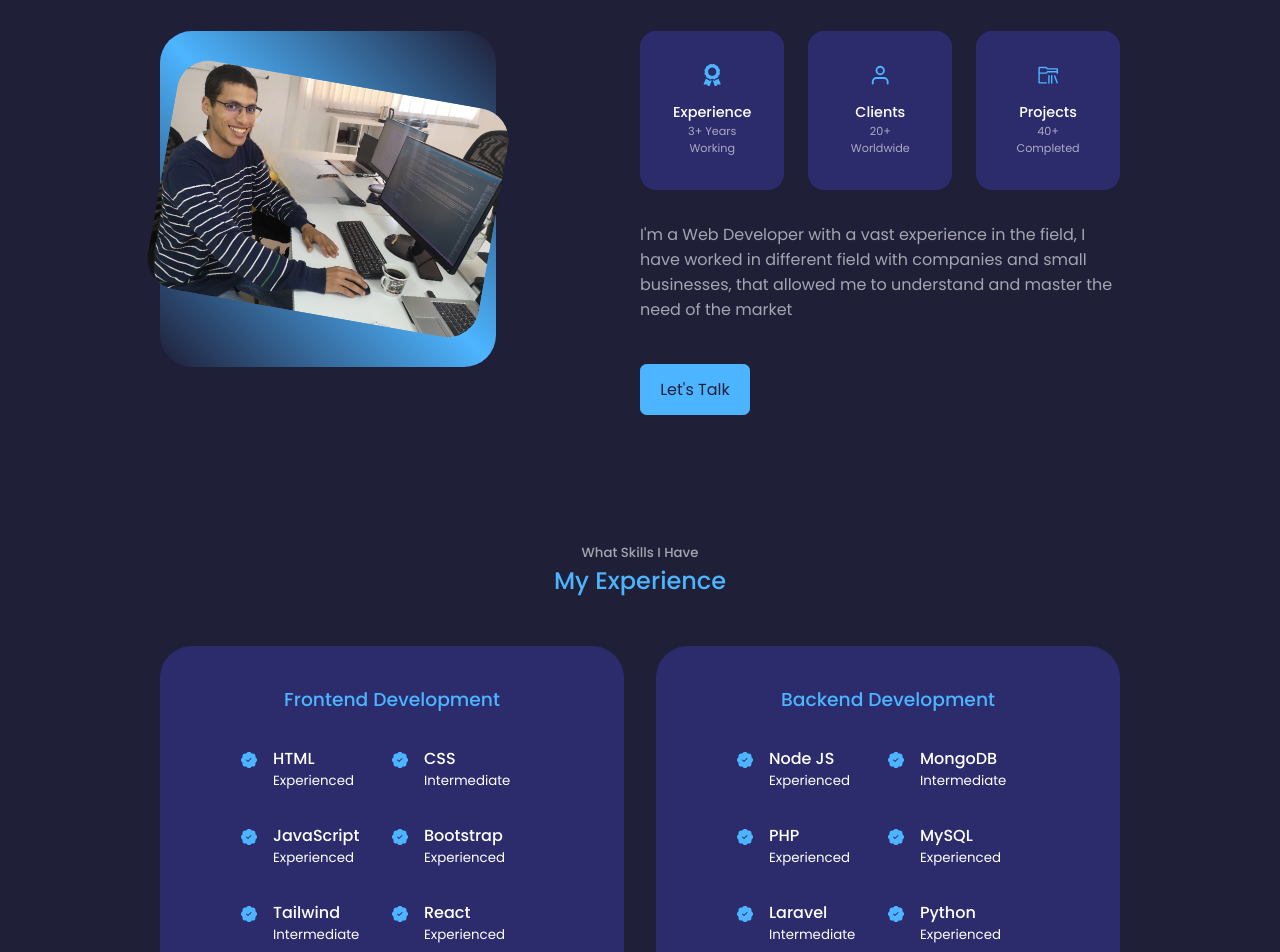
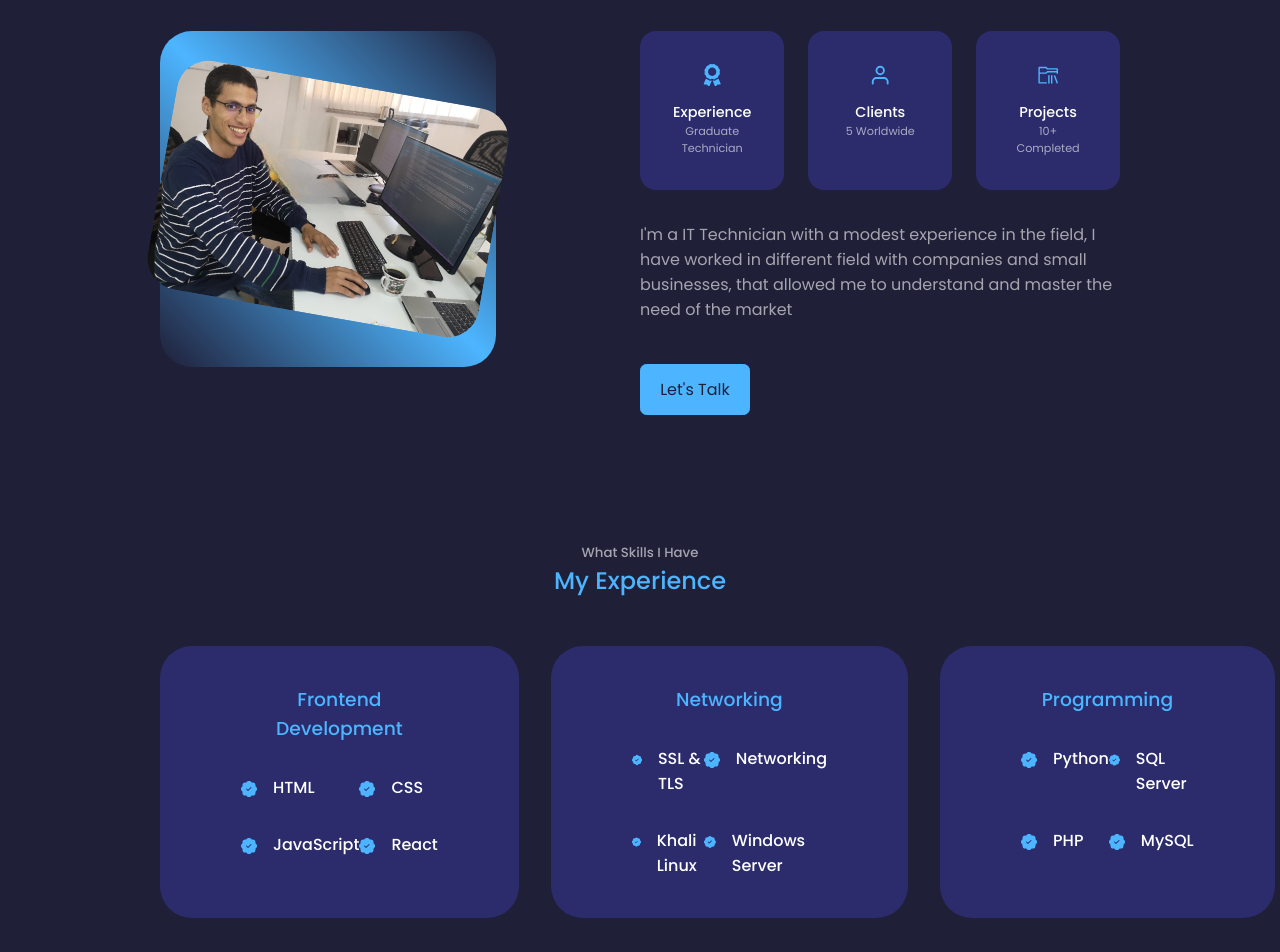
Before and after one commit to A-min-E/React-Portfolio, a React (Create React App) app: page / in a window 1280 px wide. Shown: the part 1000-1952 px from the top of the page. Built offline with nearby package versions, Linux system fonts and the light colour scheme.

Commit message:
My Experience and About Me are finished also the launguage Toggel is set to potion fixed and scaled to 1.5 so it looks bigger and sticks in the header

```diff
--- a/src/components/experience/Experience.jsx
+++ b/src/components/experience/Experience.jsx
@@ -17,94 +17,102 @@ const Experience = () => {
               <BsPatchCheckFill className="icon" />
               <div>
                 <h4>HTML</h4>
-                <small className="text-light">{t("exper")}</small>
+                {/* <small className="text-light">{t("exper")}</small> */}
               </div>
             </article>
             <article className="experience__details">
               <BsPatchCheckFill className="icon" />
               <div>
                 <h4>CSS</h4>
-                <small className="text-light">{t("inter")}</small>
+                {/* <small className="text-light">{t("inter")}</small> */}
               </div>
             </article>
             <article className="experience__details">
               <BsPatchCheckFill className="icon" />
               <div>
                 <h4>JavaScript</h4>
-                <small className="text-light">{t("exper")}</small>
-              </div>
-            </article>
-            <article className="experience__details">
-              <BsPatchCheckFill className="icon" />
-              <div>
-                <h4>Bootstrap</h4>
-                <small className="text-light">{t("exper")}</small>
-              </div>
-            </article>
-            <article className="experience__details">
-              <BsPatchCheckFill className="icon" />
-              <div>
-                <h4>Tailwind</h4>
-                <small className="text-light">{t("inter")}</small>
+                {/* <small className="text-light">{t("exper")}</small> */}
               </div>
             </article>
             <article className="experience__details">
               <BsPatchCheckFill className="icon" />
               <div>
                 <h4>React</h4>
-                <small className="text-light">{t("exper")}</small>
+                {/* <small className="text-light">{t("exper")}</small> */}
               </div>
             </article>
           </div>
         </div>
         {/* end of frontend */}
         <div className="experience__backend">
-          <h3>{t("bckdev")}</h3>
+          <h3>{t("networking")}</h3>
           <div className="experience__content">
             <article className="experience__details">
               <BsPatchCheckFill className="icon" />
               <div>
-                <h4>Node JS</h4>
-                <small className="text-light">{t("exper")}</small>
+                <h4>SSL & TLS </h4>
+                {/* <small className="text-light">{t("exper")}</small> */}
               </div>
             </article>
             <article className="experience__details">
               <BsPatchCheckFill className="icon" />
               <div>
-                <h4>MongoDB</h4>
-                <small className="text-light">{t("inter")}</small>
+                <h4>Networking</h4>
+                {/* <small className="text-light">{t("inter")}</small> */}
+              </div>
+            </article>
+            <article className="experience__details">
+              <BsPatchCheckFill className="icon" />
+              <div>
+                <h4>Khali Linux  </h4>
+                {/* <small className="text-light">{t("exper")}</small> */}
+              </div>
+            </article>
+            <article className="experience__details">
+              <BsPatchCheckFill className="icon" />
+              <div>
+                <h4>Windows Server</h4>
+                {/* <small className="text-light">{t("exper")}</small> */}
+              </div>
+            </article>
+
+          </div>
+        </div>
+        {/* end of networking */}
+        <div className="experience__backend">
+          <h3>{t("programming")}</h3>
+          <div className="experience__content">
+            <article className="experience__details">
+              <BsPatchCheckFill className="icon" />
+              <div>
+                <h4>Python</h4>
+                {/* <small className="text-light">{t("exper")}</small> */}
+              </div>
+            </article>
+            <article className="experience__details">
+              <BsPatchCheckFill className="icon" />
+              <div>
+                <h4>SQL Server</h4>
+                {/* <small className="text-light">{t("inter")}</small> */}
               </div>
             </article>
             <article className="experience__details">
               <BsPatchCheckFill className="icon" />
               <div>
                 <h4>PHP</h4>
-                <small className="text-light">{t("exper")}</small>
+                {/* <small className="text-light">{t("exper")}</small> */}
               </div>
             </article>
             <article className="experience__details">
               <BsPatchCheckFill className="icon" />
               <div>
                 <h4>MySQL</h4>
-                <small className="text-light">{t("exper")}</small>
-              </div>
-            </article>
-            <article className="experience__details">
-              <BsPatchCheckFill className="icon" />
-              <div>
-                <h4>Laravel</h4>
-                <small className="text-light">{t("inter")}</small>
-              </div>
-            </article>
-            <article className="experience__details">
-              <BsPatchCheckFill className="icon" />
-              <div>
-                <h4>Python</h4>
-                <small className="text-light">{t("exper")}</small>
+                {/* <small className="text-light">{t("exper")}</small> */}
               </div>
             </article>
           </div>
         </div>
+        {/* end of programming */}
       </div>
     </section>
   );
--- a/src/components/experience/experience.css
+++ b/src/components/experience/experience.css
@@ -1,6 +1,6 @@
 .experience__container {
   display: grid;
-  grid-template-columns: 1fr 1fr;
+  grid-template-columns: 1fr 1fr 1fr;
   gap: 2rem;
 }
 
@@ -28,6 +28,7 @@
   display: grid;
   grid-template-columns: 1fr 1fr;
   row-gap: 2rem;
+
 }
 
 .experience__details {
@@ -38,6 +39,10 @@
 .experience__details .icon {
   margin-top: 6px;
   color: var(--color-primary);
+}
+
+.experience__details div h4 {
+  text-overflow: ellipsis ellipsis;
 }
 
 /* =================== MEDIA QUERIES(MEDIUL DEVICES) ================= */
--- a/src/components/header/header.css
+++ b/src/components/header/header.css
@@ -81,8 +81,11 @@ header {
 /* LANGUAGE STYLING */
 
 .lng_mode {
+  scale: 1.5;
   margin-top: -90px;
-  margin-left: 10%;
+  margin-left: 5%;
+  position: fixed;
+  z-index: 10000;
 }
 
 .lng_mode_label {
--- a/src/i18n.js
+++ b/src/i18n.js
@@ -9,7 +9,7 @@ i18next.use(initReactI18next).init({
       translation: {
         // Header Component
         hello: "Hello I'm",
-        job: "Fullstack-Web-Developer",
+        job: "IT Technician",
         godown: "Scroll Down",
         cv: "Download My CV",
         tk: "Let's Talk",
@@ -18,26 +18,27 @@ i18next.use(initReactI18next).init({
         know: "Get To Know",
         me: "About Me",
         exp: "Experience",
-        expNbr: "3+ Years Working",
+        expNbr: "Graduate Technician",
         cln: "Clients",
-        clnNbr: "20+ Worldwide",
+        clnNbr: "5 Worldwide",
         proj: "Projects",
-        projNbr: "40+ Completed",
+        projNbr: "10+ Completed",
         textAbout:
-          "I'm a Web Developer with a vast experience in the field, I have worked in different field with companies and small businesses, that allowed me to understand and master the need of the market",
+          "I'm a IT Technician with a modest experience in the field, I have worked in different field with companies and small businesses, that allowed me to understand and master the need of the market",
 
         //Experience Component
         skl: "What Skills I Have",
         mexp: "My Experience",
         frntdev: "Frontend Development",
-        bckdev: "Backend Development",
+        programming: "Programming",
+        networking : "Networking",
         exper: "Experienced",
         inter: "Intermediate",
 
         //Services Component
         ofr: "What I Offer",
         sers: "Services",
-        udesg: "UI/UX Design",
+        udesg: "Web",
         udesgtxt1: "Strategy",
         udesgtxt2: "Scope",
         udesgtxt3: "Structure",
@@ -100,19 +101,20 @@ i18next.use(initReactI18next).init({
         know: "Kennenlernen",
         me: "Über mich",
         exp: "Erfahrung",
-        expNbr: "2+ Jahre arbeiten",
+        expNbr: "Diplom-fachtechniker",
         cln: "Kunden",
-        clnNbr: "Über 20 weltweit",
+        clnNbr: "5 weltweit",
         proj: "Projekte",
-        projNbr: "40+ Abgeschlossen",
+        projNbr: "10+ Abgeschlossen",
         textAbout:
-          "Ich bin ein Webentwickler mit umfangreicher Erfahrung auf diesem Gebiet. Ich habe in verschiedenen Bereichen mit Unternehmen und kleinen Unternehmen zusammengearbeitet, was es mir ermöglichte, die Bedürfnisse des Marktes zu verstehen und zu meistern",
+          "Ich bin ein Fachinformatiker mit Bescheidene Erfahrung auf diesem Gebiet. Ich habe in verschiedenen Bereichen mit Unternehmen und kleinen Unternehmen zusammengearbeitet, was es mir ermöglichte, die Bedürfnisse des Marktes zu verstehen und zu meistern",
 
         //Experience Component
         skl: "Welche Fähigkeiten ich habe",
         mexp: "Meine Erfahrung",
         frntdev: "Frontend-Entwicklung",
-        bckdev: "Backend-Entwicklung",
+        programming: "Programmierung",
+        networking : "Netzwerk",
         exper: "Erfahren",
         inter: "Mittelstufe",
 
```
